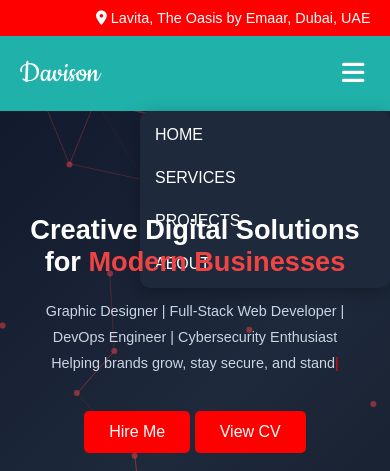
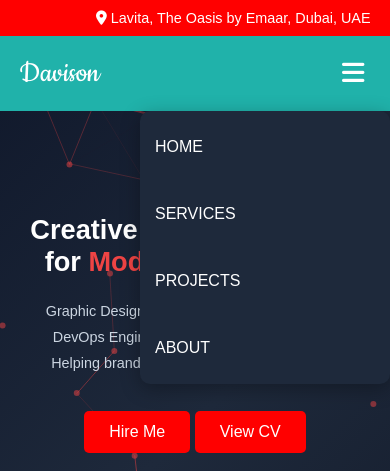
Before and after one commit to ryanzzzxq-rgb/html-portfoliov2, a plain HTML site: page index.html in a window 390 px wide. Both pictures are taken after a click on the button 353 px from the left and 73 px from the top of the page. Shown: the top 471 px of the page. Drawn offline with nearby package versions, Linux system fonts and the light colour scheme; a web font is replaced by a local one.

Commit message:
Add files via upload

```diff
--- a/style.css
+++ b/style.css
@@ -120,7 +120,8 @@ body>* {
   align-items: center;
   padding: 20px 5%;
   background: lightseagreen;
-  position: relative
+  position: relative;
+  z-index: 1000000;
 }
 
 .navbar h1 {
@@ -175,14 +176,20 @@ body>* {
     padding: 15px;
     border-radius: 10px;
     box-shadow: 0 5px 20px rgba(0,0,0,.3);
-    z-index: 99999;
+    z-index: 99999 !important;
+  }
+
+  /* ADD THESE */
+  #nav-links a {
+    display: block;
+    padding: 12px 0;
+    width: 100%;
   }
 
   #nav-links.show {
-    display: flex !important;
+    display: flex;
   }
 }
-
 
 /* Hero Section */
 .heading {
```
